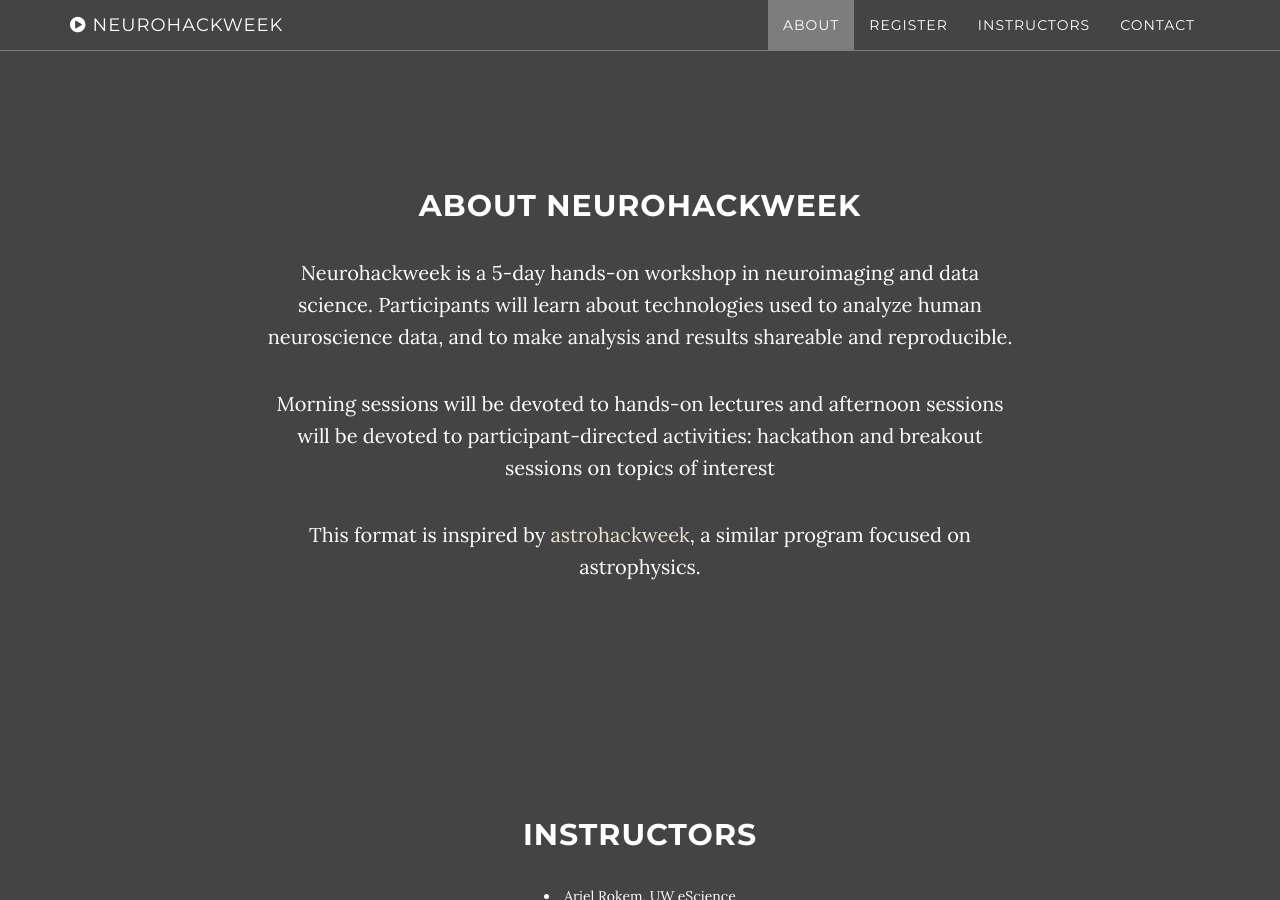
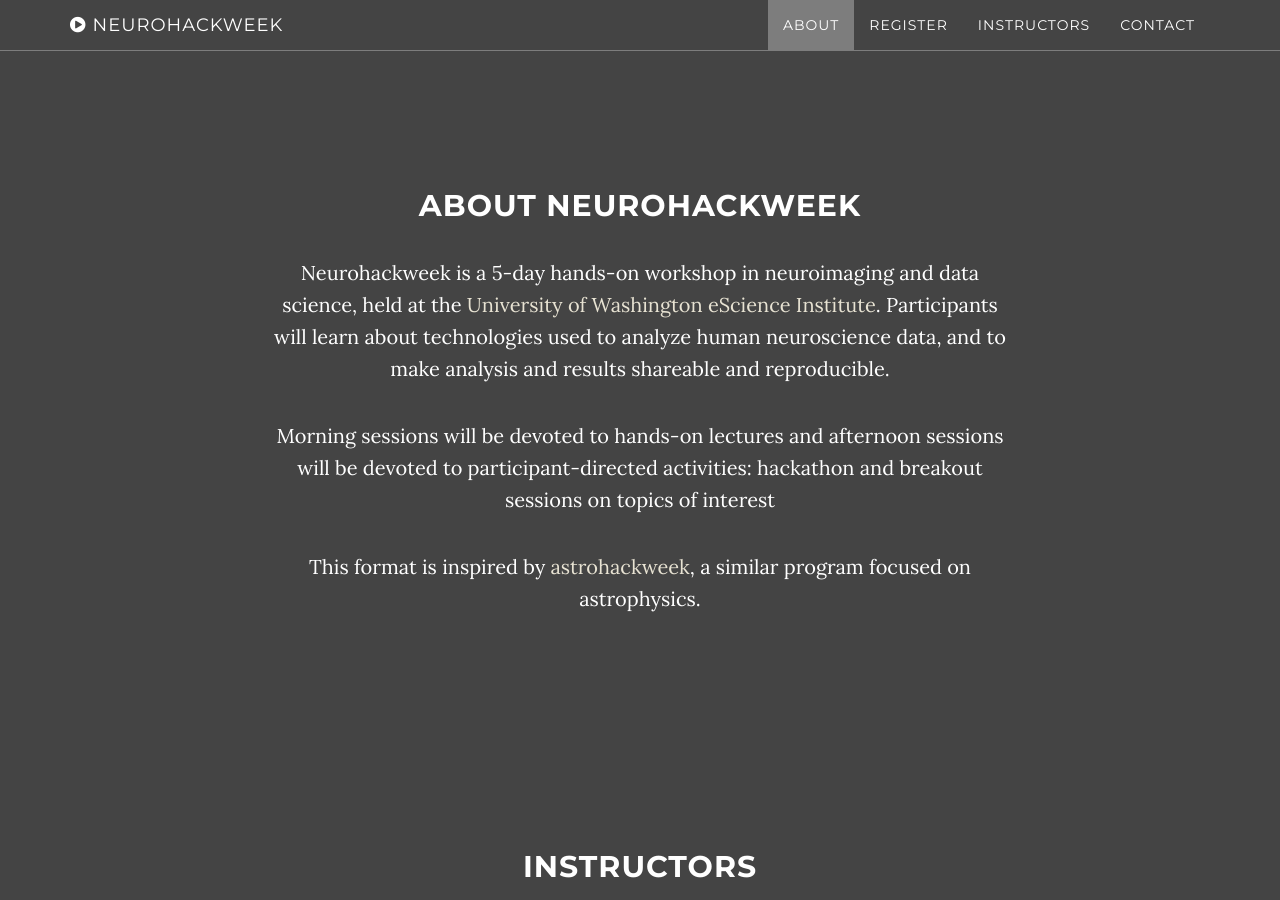
Before and after one commit to neurohackweek/neurohackweek.github.io, a Jekyll site: the page built from index.html, in a window 1280 px wide and 900 px high, scrolled down 911 px. Built offline with Jekyll 4.4.1, drawn with Linux system fonts in a browser that asks for light colours.

Commit message:
Link to eScience.

```diff
--- a/_includes/about.html
+++ b/_includes/about.html
@@ -3,7 +3,7 @@
         <div class="row">
             <div class="col-lg-8 col-lg-offset-2">
                 <h2>About Neurohackweek</h2>
-                <p>Neurohackweek is a 5-day hands-on workshop in neuroimaging and data science. Participants will learn about technologies used to analyze human neuroscience data, and to make analysis and results shareable and reproducible.</p>
+                <p>Neurohackweek is a 5-day hands-on workshop in neuroimaging and data science, held at the <a href="http://escience.washington.edu/">University of Washington eScience Institute</a>. Participants will learn about technologies used to analyze human neuroscience data, and to make analysis and results shareable and reproducible.</p>
                 <p>Morning sessions will be devoted to hands-on lectures and afternoon sessions will be devoted to participant-directed activities: hackathon and breakout sessions on topics of interest</p>
                 <p>This format is inspired by <a href="http://astrohackweek.github.io/">astrohackweek</a>, a similar program focused on astrophysics.
             </div>
```
